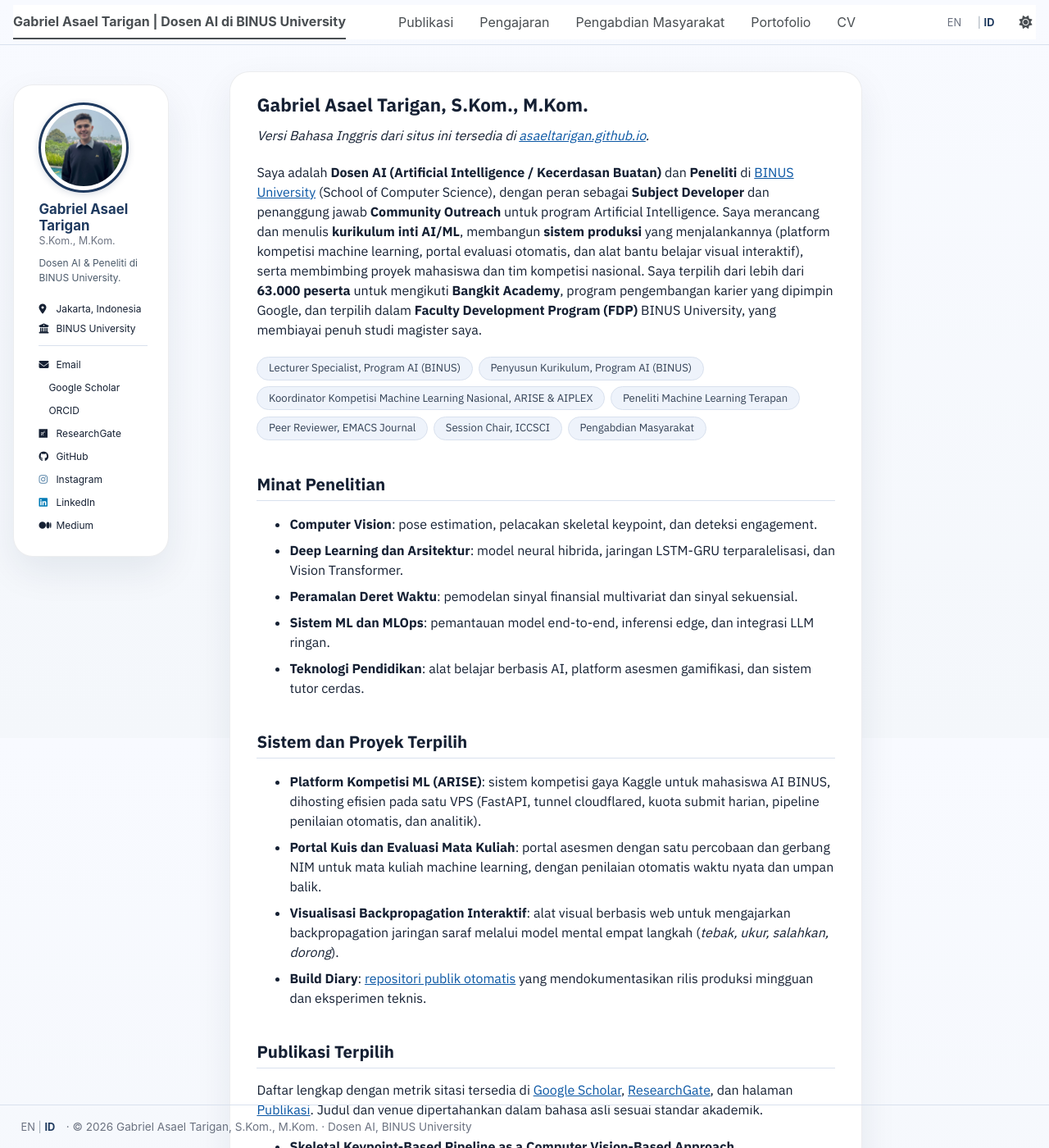
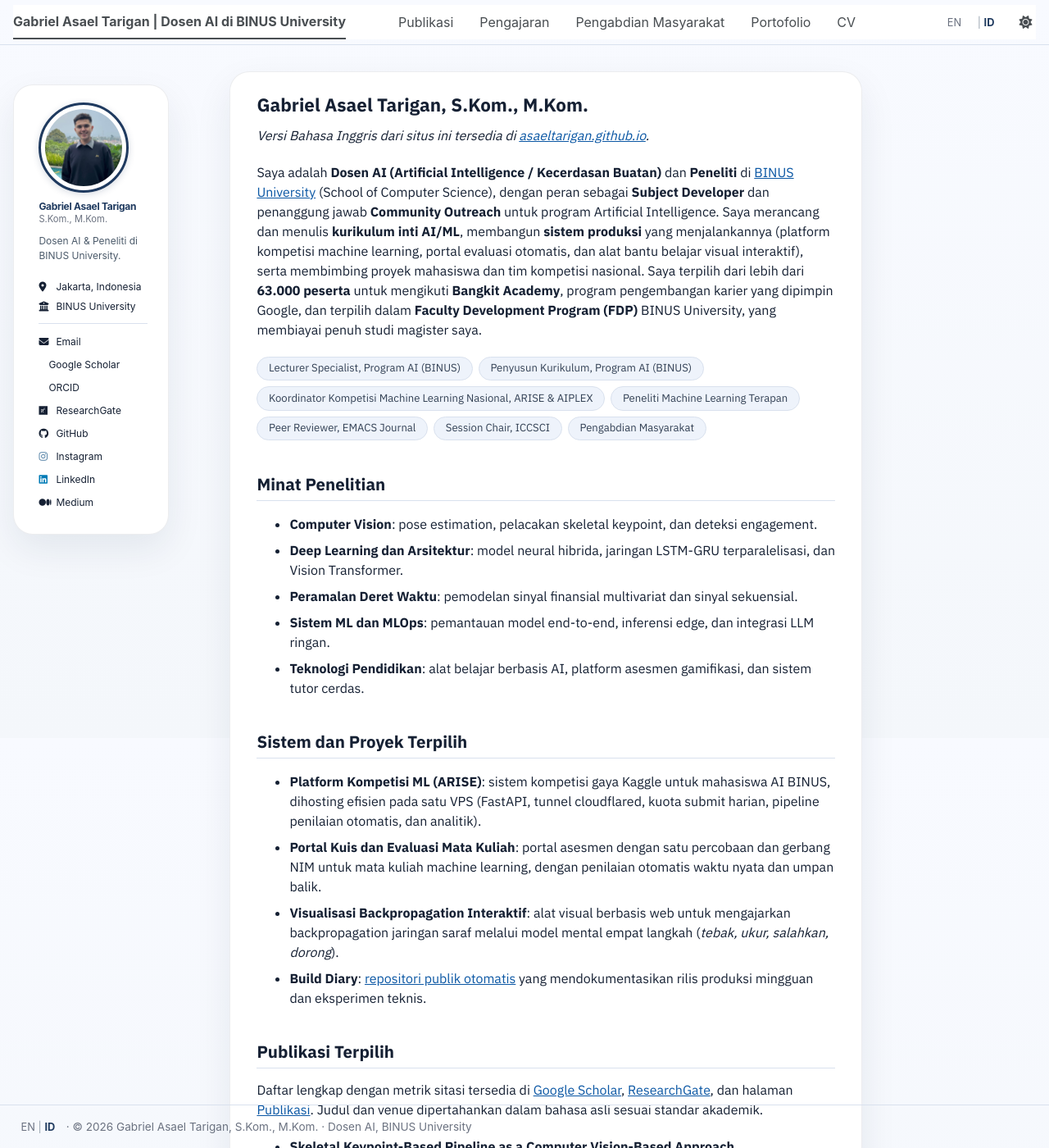
Before and after one commit to asaeltarigan/id, a Jekyll site: the page built from _pages/about.md, in a window 1280 px wide and 1400 px high. Shown: the whole window at 82% size. Built offline with Jekyll 4.4.1, drawn with Linux system fonts in a browser that asks for light colours; a style sheet for code colours, icons or effects is not loaded.

Commit message:
Sidebar: nama 12px agar muat satu baris; bump cache-buster v=41

```diff
--- a/_includes/head.html
+++ b/_includes/head.html
@@ -101,4 +101,4 @@
 <link rel="preconnect" href="https://fonts.gstatic.com" crossorigin>
 <link href="https://fonts.googleapis.com/css2?family=IBM+Plex+Sans:wght@400;500;600;700&display=swap" rel="stylesheet">
 <link rel="stylesheet" href="{{ base_path }}/assets/css/main.css">
-<link rel="stylesheet" href="{{ base_path }}/assets/css/custom.css?v=40">
+<link rel="stylesheet" href="{{ base_path }}/assets/css/custom.css?v=41">
--- a/assets/css/custom.css
+++ b/assets/css/custom.css
@@ -58,12 +58,14 @@ html[data-theme="dark"] {
 }
 
 /* Sidebar: name credentials on their own lighter line */
+.sidebar .author__name { font-size: 12px !important; letter-spacing: -0.3px; }
 .author__name .author__credentials {
   display: block;
-  font-size: 0.78rem;
+  font-size: 0.70rem;
   font-weight: 400;
   color: #6b7280;
   margin-top: 0.15rem;
+  letter-spacing: normal;
 }
 html[data-theme="dark"] .author__credentials { color: #94a3b8; }
 
```
